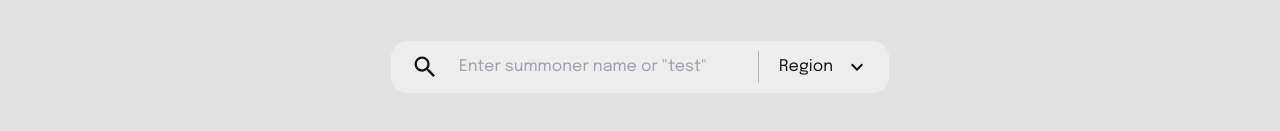
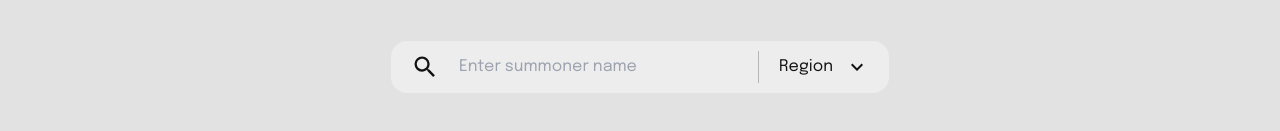
Before and after one commit to ekmas/lol-stats, a React (Vite) app: page / in a window 1280 px wide. Shown: the part 331-462 px from the top of the page. Built offline with nearby package versions, Linux system fonts and the light colour scheme; the HTML template or start-up script is replaced by a standard one.

Commit message:
small fix

```diff
--- a/src/components/Matches.jsx
+++ b/src/components/Matches.jsx
@@ -4,10 +4,6 @@ import Match from './Match'
 
 export default function Matches() {
   let matches = useSummonerStore((state) => state.matches)
-
-  useEffect(() => {
-    console.log(matches)
-  }, [matches])
 
   return (
     <div>
--- a/src/components/SummonerForm.jsx
+++ b/src/components/SummonerForm.jsx
@@ -35,7 +35,7 @@ export default function SummonerForm() {
           <MdSearch className='w-7 h-7 mr-5'/>
 
           <form onSubmit={handleSubmit}>
-              <input onChange={e => {setUsername(e.target.value)}} className='outline-none bg-transparent w-[280px]' placeholder='Enter summoner name or "test"' type="text" name="summonerName" id="summonerName"/>
+              <input onChange={e => {setUsername(e.target.value)}} className='outline-none bg-transparent w-[280px]' placeholder='Enter summoner name' type="text" name="summonerName" id="summonerName"/>
           </form>
         </div>
 
```
